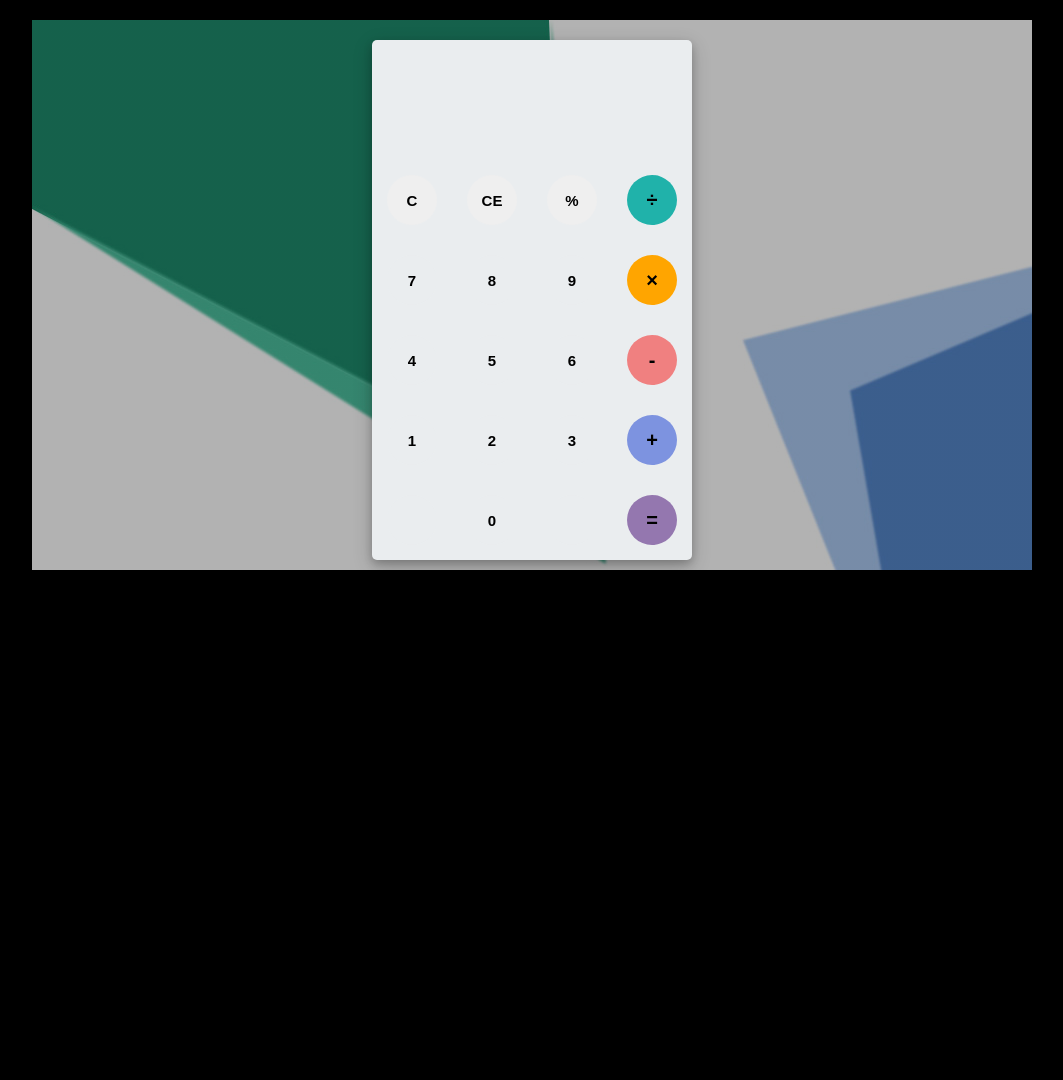
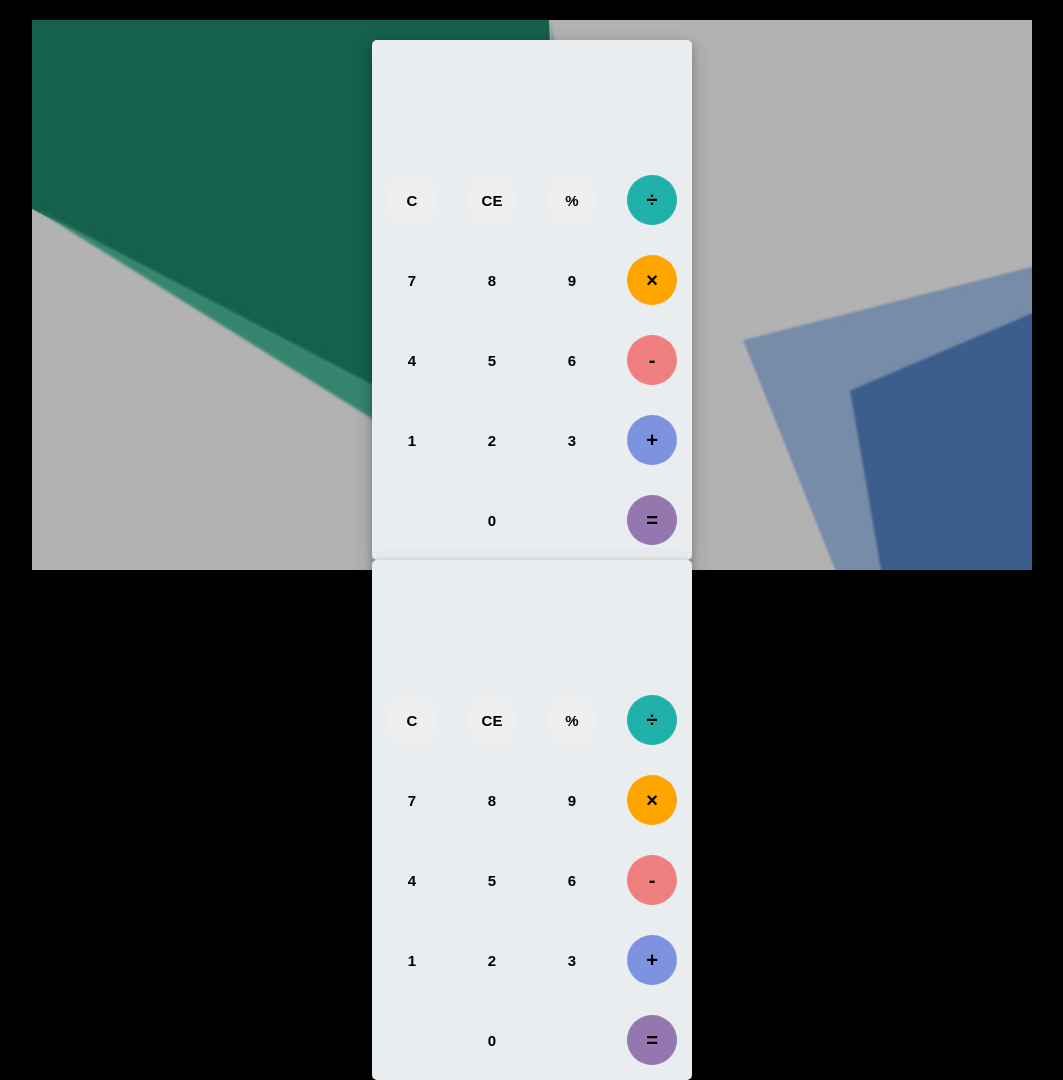
Before and after one commit to KeitoBEGINNER/lmfao-keito.github.io, a plain HTML site: page calculator.html in a window 1280 px wide. Shown: the whole page, without its empty margins (108-1171 px from the left). Before the commit the page ends 800 px from the top, so only its background shows below. Drawn offline with Linux system fonts and the light colour scheme.

Commit message:
Add files via upload

```diff
--- a/calculator.html
+++ b/calculator.html
@@ -28,7 +28,40 @@
 					<button class="number" id="5">5</button>
 					<button class="number" id="6">6</button>
 					<button class="operator" id="-">-</button>
-					<button class="number" id="11">1</button>
+					<button class="number" id="1">1</button>
+					<button class="number" id="2">2</button>
+					<button class="number" id="3">3</button>
+					<button class="operator" id="+">+</button>
+					<button class="empty" id="empty"></button>
+					<button class="number" id="0">0</button>
+					<button class="empty" id="empty"></button>
+					<button class="operator" id="=">=</button>
+				</div>
+			</div>
+
+			<div id="calculator">
+				<div id="result">
+					<div id="history">
+						<p id="history-value"></p>
+					</div>
+					<div id="output">
+						<p id="output-value"></p>
+					</div>
+				</div>
+				<div id="keyboard">
+					<button class="operator" id="clear">C</button>
+					<button class="operator" id="backspace">CE</button>
+					<button class="operator" id="%">%</button>
+					<button class="operator" id="/">&#247;</button>
+					<button class="number" id="7">7</button>
+					<button class="number" id="8">8</button>
+					<button class="number" id="9">9</button>
+					<button class="operator" id="*">&times;</button>
+					<button class="number" id="4">4</button>
+					<button class="number" id="5">5</button>
+					<button class="number" id="6">6</button>
+					<button class="operator" id="-">-</button>
+					<button class="number" id="1">1</button>
 					<button class="number" id="2">2</button>
 					<button class="number" id="3">3</button>
 					<button class="operator" id="+">+</button>
```
